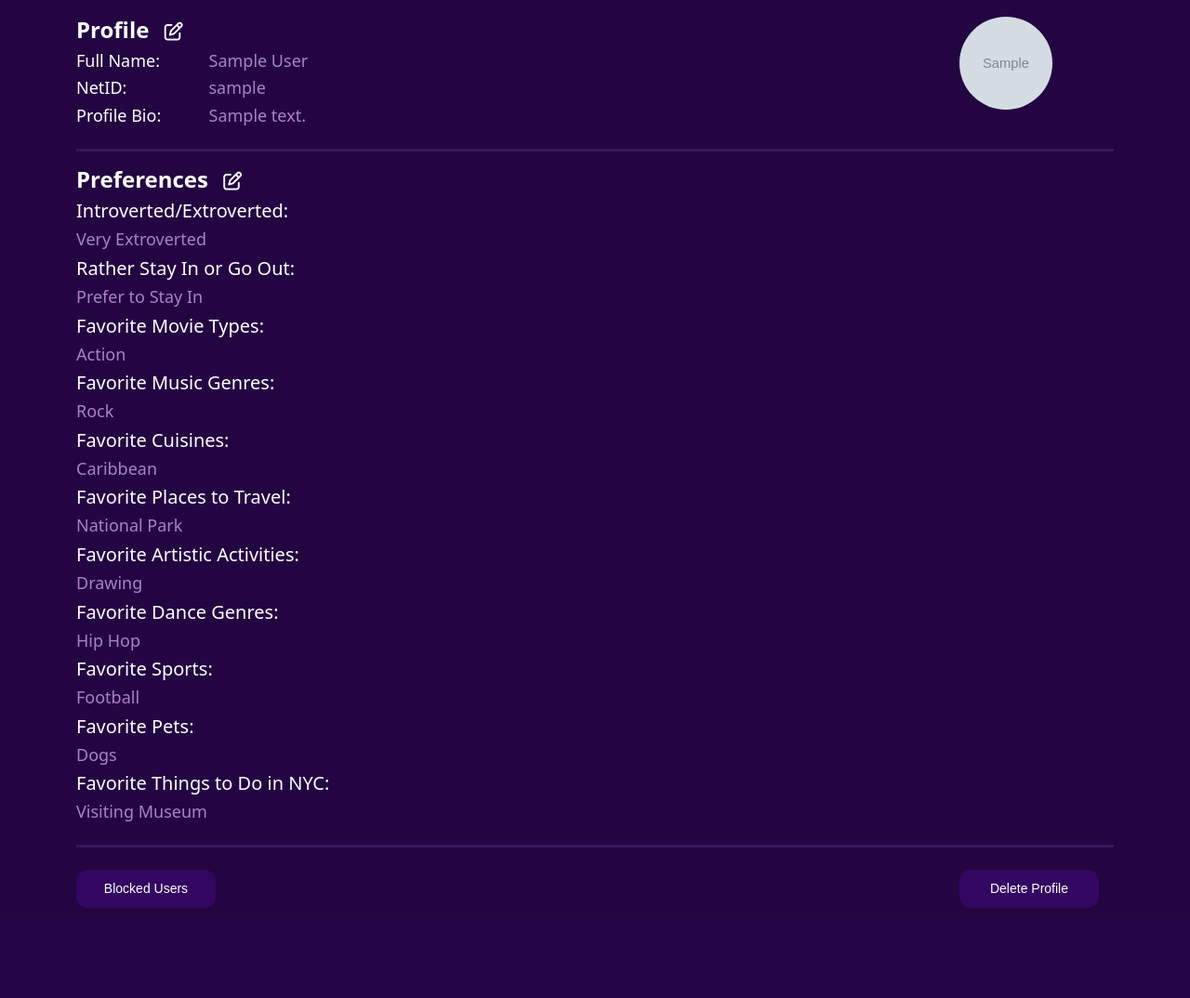
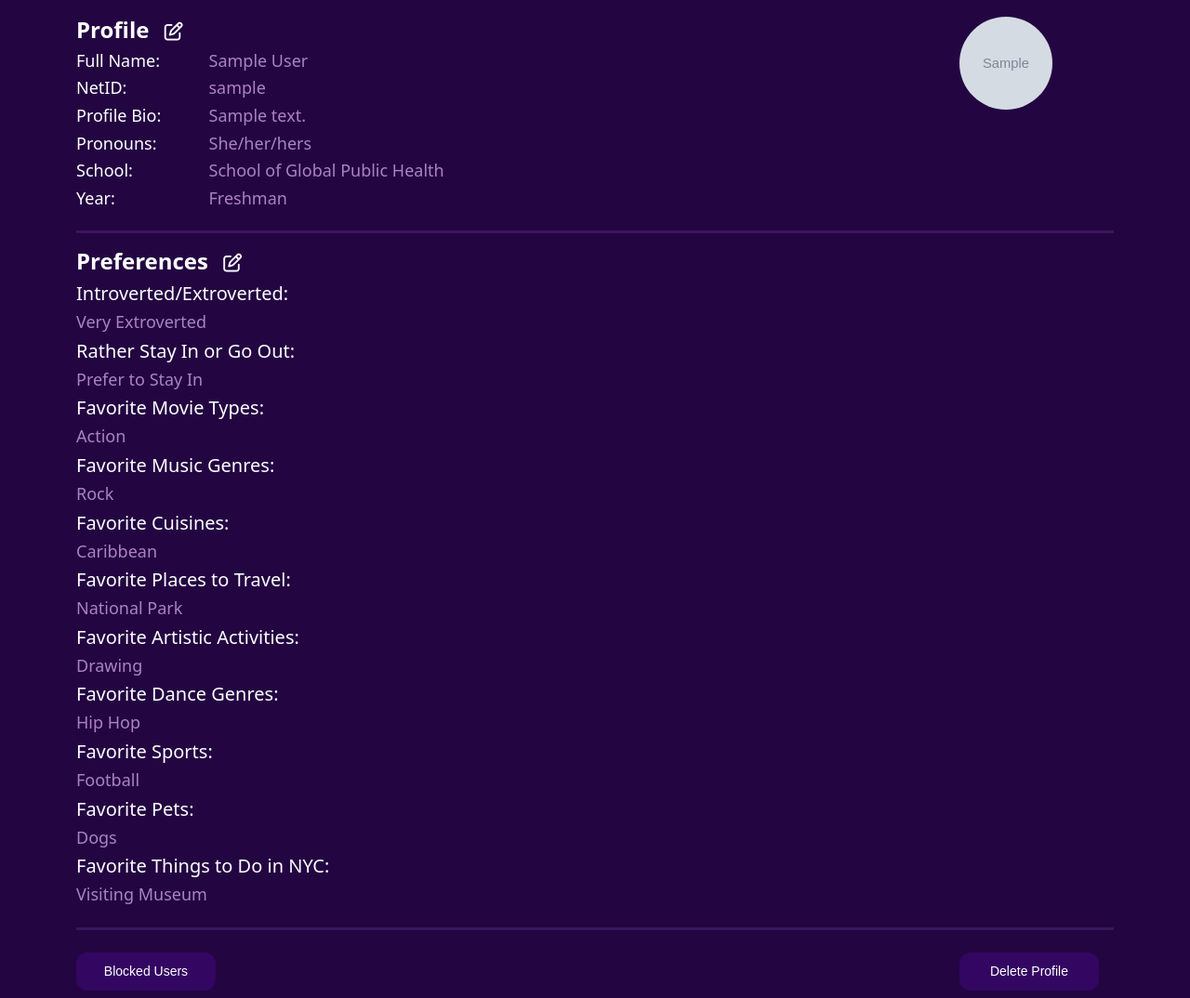
Before and after one commit to gcivil-nyu-org/S2022-Team-2-repo, a Django app: page /dashboard/preferences/ in a window 1280 px wide. Shown: the part 72-1146 px from the top of the page at 93% size. Before the commit the page ends 1049 px from the top, so only its background shows below. Run offline with Django 4.2, Linux system fonts and the light colour scheme; a user stored in the database is signed in; tables that the repository leaves empty hold one stand-in row (values such as "Sample post"); grey boxes marked "Sample" are stand-in pictures; data that the repository does not hold is empty; parts of the project's set-up code (start-up, migrations or seed data) failed here and were passed over; some libraries are stand-ins or nearby versions.

Commit message:
pref profile new fields

```diff
--- a/users/profile.py
+++ b/users/profile.py
@@ -26,7 +26,7 @@ SCHOOL_CHOICES = [
     ("Meyers College of Nursing", "Meyers College of Nursing"),
     ("School of Law", "School of Law"),
     ("School of Global Public Health", "School of Global Public Health"),
-    ("NYU AbU Dhabi", "NYU AbU Dhabi"),
+    ("NYU Abu Dhabi", "NYU Abu Dhabi"),
     ("NYU Shanghai", "NYU Shanghai"),
     ("School of Professional Studies", "School of Professional Studies"),
     ("Silver School of Social Work", "Silver School of Social Work"),
--- a/users/templates/users/dashboard/dashboard_preferences.html
+++ b/users/templates/users/dashboard/dashboard_preferences.html
@@ -77,6 +77,33 @@
                     <h4>{{ user.profile.bio }} </h4>
                 </div>
             </div>
+
+            <div class="row">
+                <div class="col-sm-3">
+                    <h4 style="color:white;"> Pronouns: </h4>
+                </div>
+                <div class="col-sm-9">
+                    <h4>{{ user.profile.pronouns }} </h4>
+                </div>
+            </div>
+
+            <div class="row">
+                <div class="col-sm-3">
+                    <h4 style="color:white;"> School: </h4>
+                </div>
+                <div class="col-sm-9">
+                    <h4>{{ user.profile.school }} </h4>
+                </div>
+            </div>
+
+            <div class="row">
+                <div class="col-sm-3">
+                    <h4 style="color:white;"> Year: </h4>
+                </div>
+                <div class="col-sm-9">
+                    <h4>{{ user.profile.year }} </h4>
+                </div>
+            </div>
             <!-- inner end -->
         </div>
 
@@ -120,10 +147,8 @@
 
     <hr id="linebreak">
 
-
     <!-- 4th row -->
     <div class="row py-2">
-
         <div class="col-2" id="viewBlocked">
             <a class="btn standard_button" type="button" href="{% url 'blocked_list' %}">
                 Blocked Users
```
